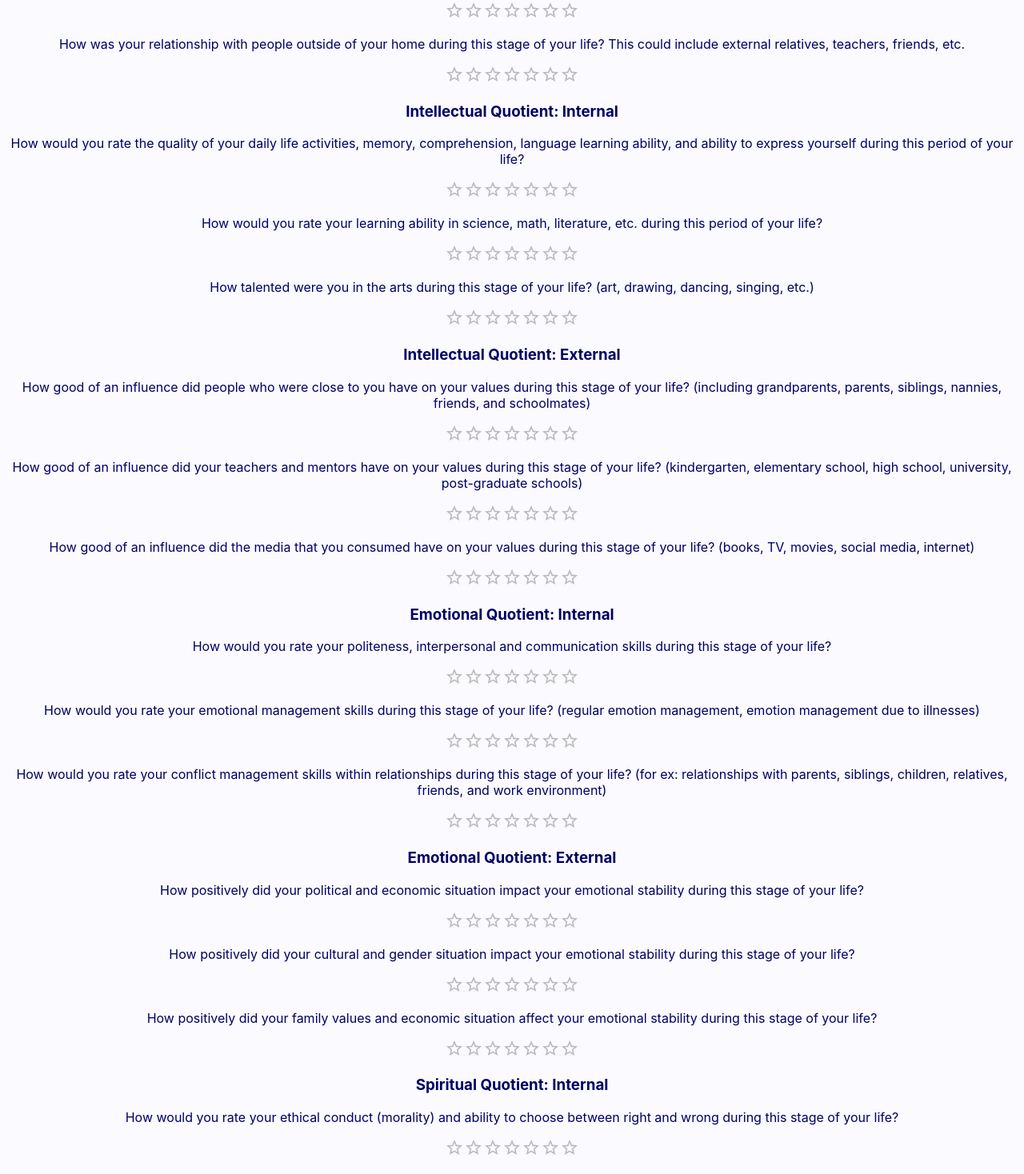
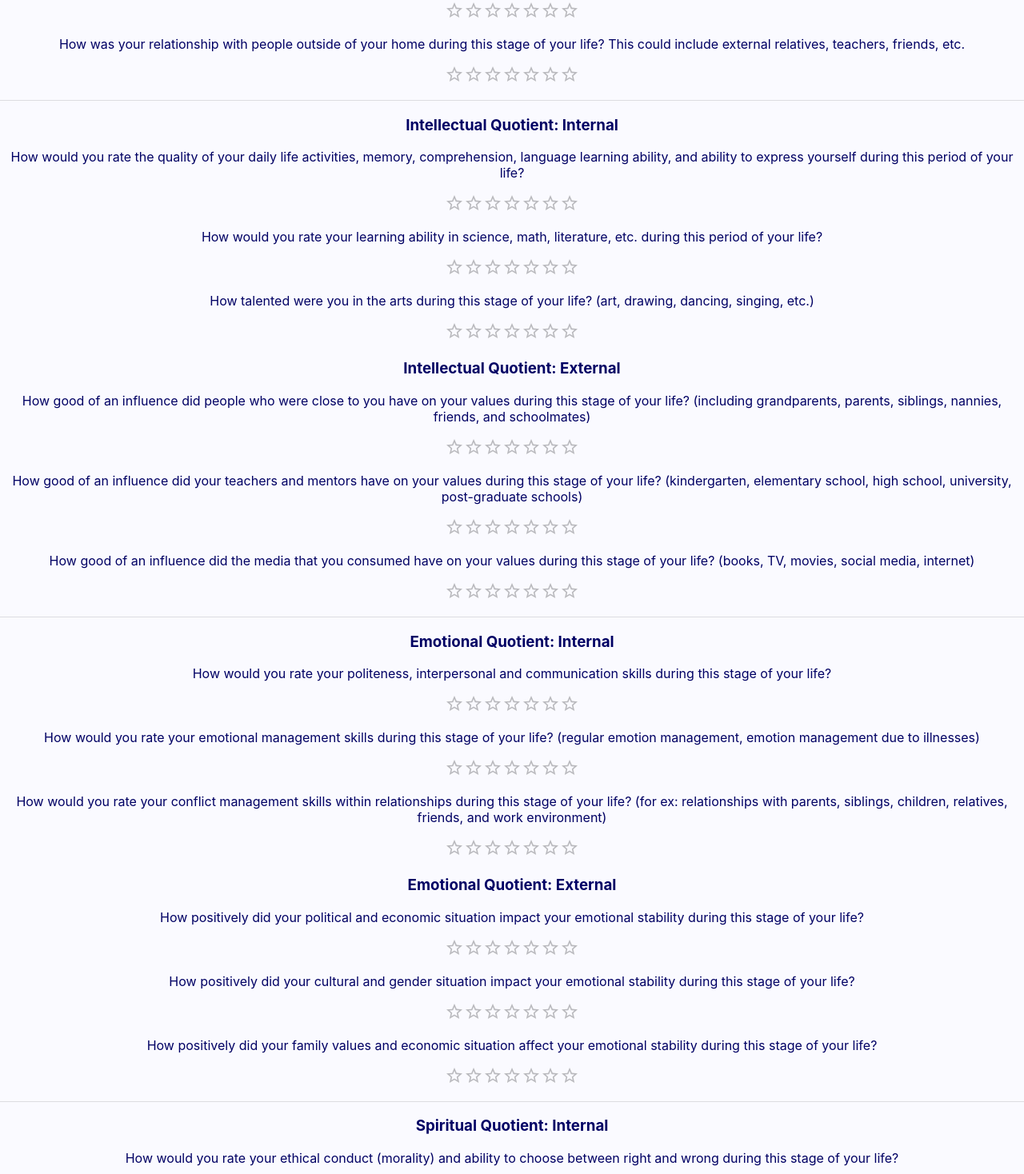
Before and after one commit to TheFloatingString/self-reflection-frontend, a React (Create React App) app: page /quiz in a window 1280 px wide. Shown: the part 680-2148 px from the top of the page at 80% size. Built offline with nearby package versions, Linux system fonts and the light colour scheme.

Commit message:
Add divider to quiz page

```diff
--- a/src/pages/QuizPage.js
+++ b/src/pages/QuizPage.js
@@ -3,6 +3,8 @@ import '../App.css';
 import Button from '@mui/material/Button';
 import Input from '@mui/material/Input';
 import Rating from '@mui/material/Rating';
+import Divider from "@mui/material/Divider";
+
 import NavigationBar from '../components/NavigationBar';
 import Question from '../question.js';
 import { useState } from 'react';
@@ -306,6 +308,7 @@ function QuizPage() {
 
 	  	{physicalQuotientElementsExternal}
 
+	  	<Divider />
 
 		<h3>Intellectual Quotient: Internal</h3>
 
@@ -315,6 +318,7 @@ function QuizPage() {
 
 	  	{intellectualQuotientElementsExternal}
 
+	  	<Divider />
 
 		<h3>Emotional Quotient: Internal</h3>
 
@@ -324,6 +328,7 @@ function QuizPage() {
 
 	  	{emotionalQuotientElementsExternal}
 
+	  	<Divider />
 
 		<h3>Spiritual Quotient: Internal</h3>
 
```
